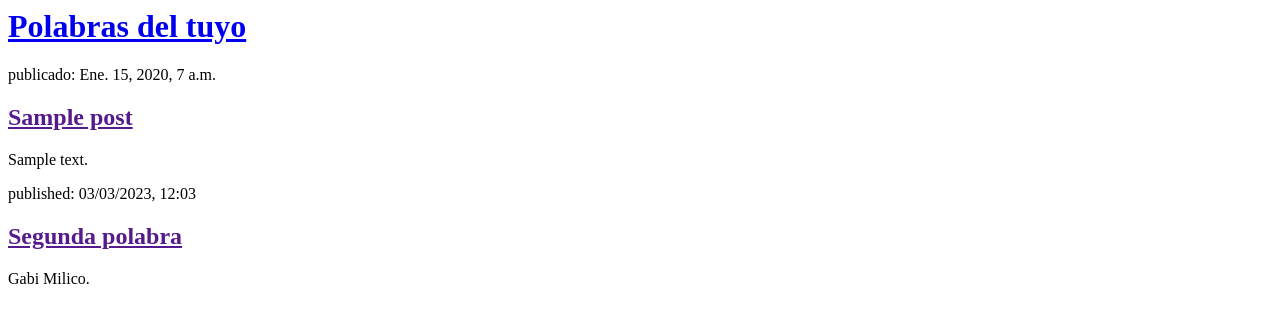
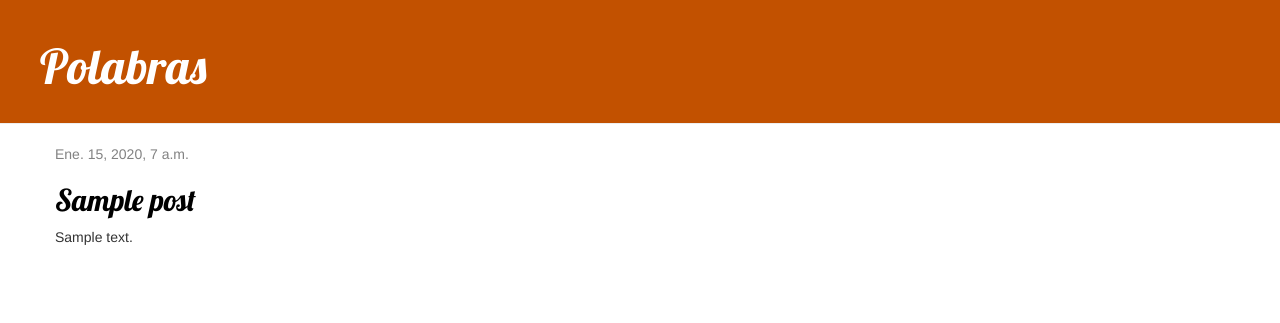
Before and after one commit to Taravangian7/my-first-blog-using-django, a Django app: page / in a window 1280 px wide. Shown: the top 323 px of the page. Run offline with Django 3.2, Linux system fonts and the light colour scheme; tables that the repository leaves empty hold one stand-in row (values such as "Sample post"); some libraries are stand-ins or nearby versions.

Commit message:
url para ver posts

```diff
--- /dev/null
+++ b/blog/static/css/blog.css
@@ -0,0 +1,46 @@
+.page-header {
+    background-color: #C25100;
+    margin-top: 0;
+    padding: 20px 20px 20px 40px;
+}
+
+.page-header h1, .page-header h1 a, .page-header h1 a:visited, .page-header h1 a:active {
+    color: #ffffff;
+    font-size: 36pt;
+    text-decoration: none;
+}
+
+.content {
+    margin-left: 40px;
+}
+
+h1, h2, h3, h4 {
+    font-family: 'Lobster', cursive;
+}
+
+.date {
+    color: #828282;
+}
+
+.save {
+    float: right;
+}
+
+.post-form textarea, .post-form input {
+    width: 100%;
+}
+
+.top-menu, .top-menu:hover, .top-menu:visited {
+    color: #ffffff;
+    float: right;
+    font-size: 26pt;
+    margin-right: 20px;
+}
+
+.post {
+    margin-bottom: 70px;
+}
+
+.post h2 a, .post h2 a:visited {
+    color: #000000;
+}
--- /dev/null
+++ b/blog/templates/blog/base.html
@@ -0,0 +1,23 @@
+{% load static %}
+<html>
+    <head>
+        <title>Polabras del tuyo</title>
+        <link rel="stylesheet" href="//maxcdn.bootstrapcdn.com/bootstrap/3.2.0/css/bootstrap.min.css">
+        <link rel="stylesheet" href="//maxcdn.bootstrapcdn.com/bootstrap/3.2.0/css/bootstrap-theme.min.css">
+        <link href="//fonts.googleapis.com/css?family=Lobster&subset=latin,latin-ext" rel="stylesheet" type="text/css">
+        <link rel="stylesheet" href="{% static 'css/blog.css' %}">
+    </head>
+    <body>
+        <div class="page-header">
+            <h1><a href="/">Polabras</a></h1>
+        </div>
+        <div class="content container">
+            <div class="row">
+                <div class="col-md-8">
+                {% block content %}
+                {% endblock %}
+                </div>
+            </div>
+        </div>
+    </body>
+</html>
--- a/blog/templates/blog/post_list.html
+++ b/blog/templates/blog/post_list.html
@@ -1,24 +1,12 @@
-<html>
-    <head>
-        <title>Polabras del tuyo</title>
-    </head>
-    <body>
-        <div>
-            <h1><a href="/">Polabras del tuyo</a></h1>
+{% extends 'blog/base.html' %}
+{% block content %}
+    {% for post in posts %}
+        <div class="post">
+            <div class="date">
+                {{ post.published_date }}
+            </div>
+            <h2><a href="{% url 'post_detail' pk=post.pk %}">{{ post.title }}</a></h2>
+            <p>{{ post.text|linebreaksbr }}</p>
         </div>
-
-    {% for post in posts %}
-    <div>
-        <p> publicado: {{ post.published_date }}</p>
-        <h2><a href="">{{ post.title }}</a></h2>
-        <p>{{ post.text|linebreaksbr }}</p>
-    </div>
     {% endfor %}
-
-        <div>
-            <p>published: 03/03/2023, 12:03</p>
-            <h2><a href="">Segunda polabra</a></h2>
-            <p>Gabi Milico.</p>
-        </div>
-    </body>
-</html>
+{% endblock %}
--- a/blog/urls.py
+++ b/blog/urls.py
@@ -3,4 +3,5 @@ from . import views
 
 urlpatterns = [
     path('', views.post_list, name='post_list'),
+    path('post/<int:pk>/', views.post_detail, name='post_detail'),
 ]
--- a/blog/views.py
+++ b/blog/views.py
@@ -1,7 +1,11 @@
-from django.shortcuts import render
+from django.shortcuts import render, get_object_or_404
 from django.utils import timezone
 from .models import Post
 
 def post_list(request):
-    posts=Post.objects.order_by('published_date')
+    posts=Post.objects.order_by('-published_date')
     return render(request, 'blog/post_list.html', {'posts':posts})
+
+def post_detail(request, pk):
+    post = get_object_or_404(Post, pk=pk)
+    return render(request, 'blog/post_detail.html', {'post': post})
```
Also changed, not shown: blog/templates/blog/post_detail.html (added, +13 -0 lines).
